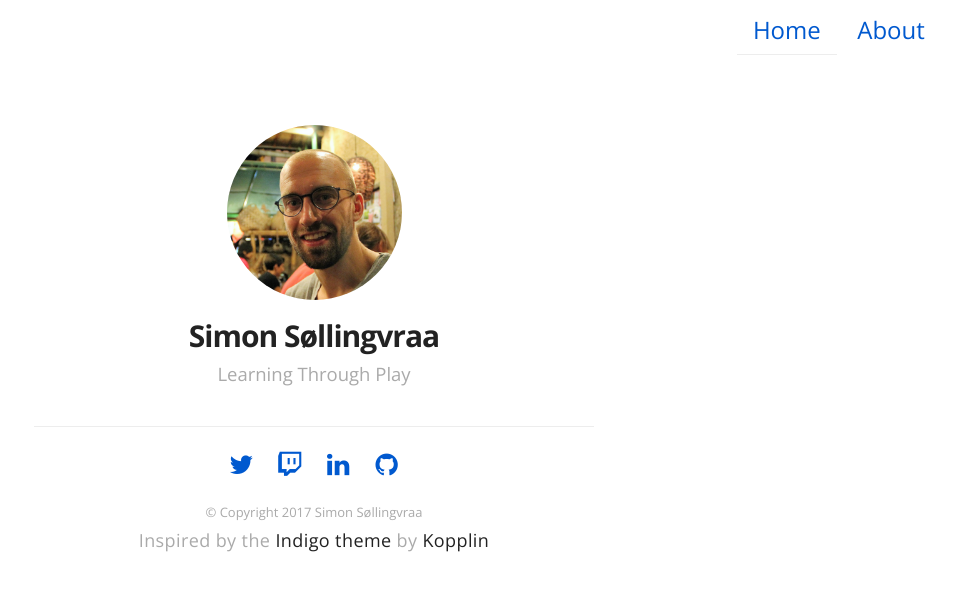
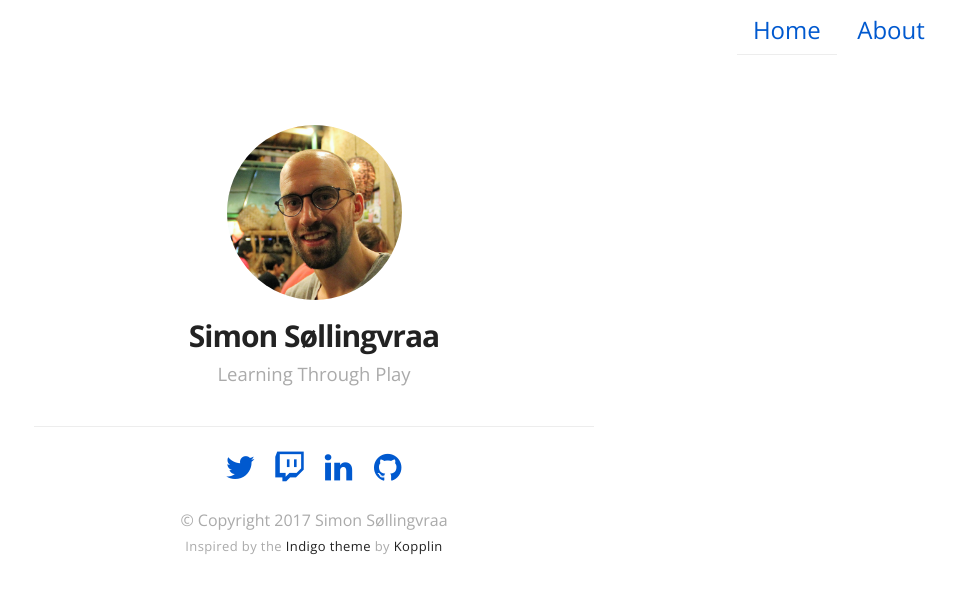
Before and after one commit to simsoll/simsoll.github.io, a Jekyll site: the page built from index.html, in a window 1280 px wide. Shown: the top 594 px of the page, without its empty margins (326-1280 px from the left). Built offline with Jekyll 4.4.1, drawn with Linux system fonts in a browser that asks for light colours.

Commit message:
Fixed font size in footer

```diff
--- a/_sass/components/footer.scss
+++ b/_sass/components/footer.scss
@@ -1,23 +1,19 @@
 .footer {
     border-top: 1px solid $epsilon;
     padding: 25px 0;
-    margin: 40px 0 0;
-    font-size: 1.3rem;
+     margin: 40px 0 0;
     color: $gama;
     font-weight: 300;
     text-align: center;
     position: relative;
-
     &__icons {
         margin-bottom: 25px;
     }
-
     &__container {
         margin-bottom: 5px;
     }
     &__link {
         display: inline;
-
         &--special {
             color: $beta;
             text-decoration: none;
@@ -31,6 +27,7 @@
         }
     }
     &__extra {
+        font-size: 1.3rem;
         color: $gama;
         margin-top: 0;
     }
```
